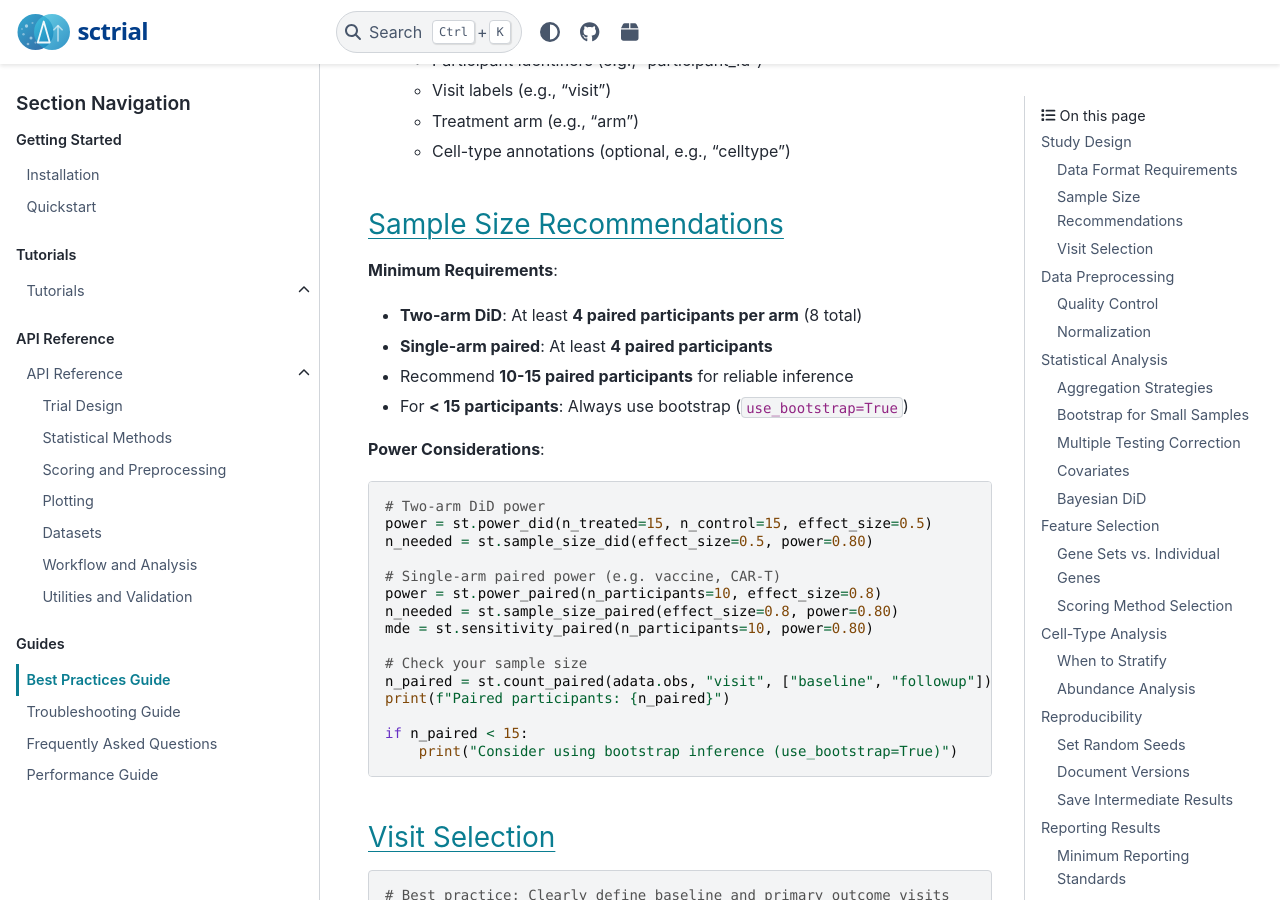
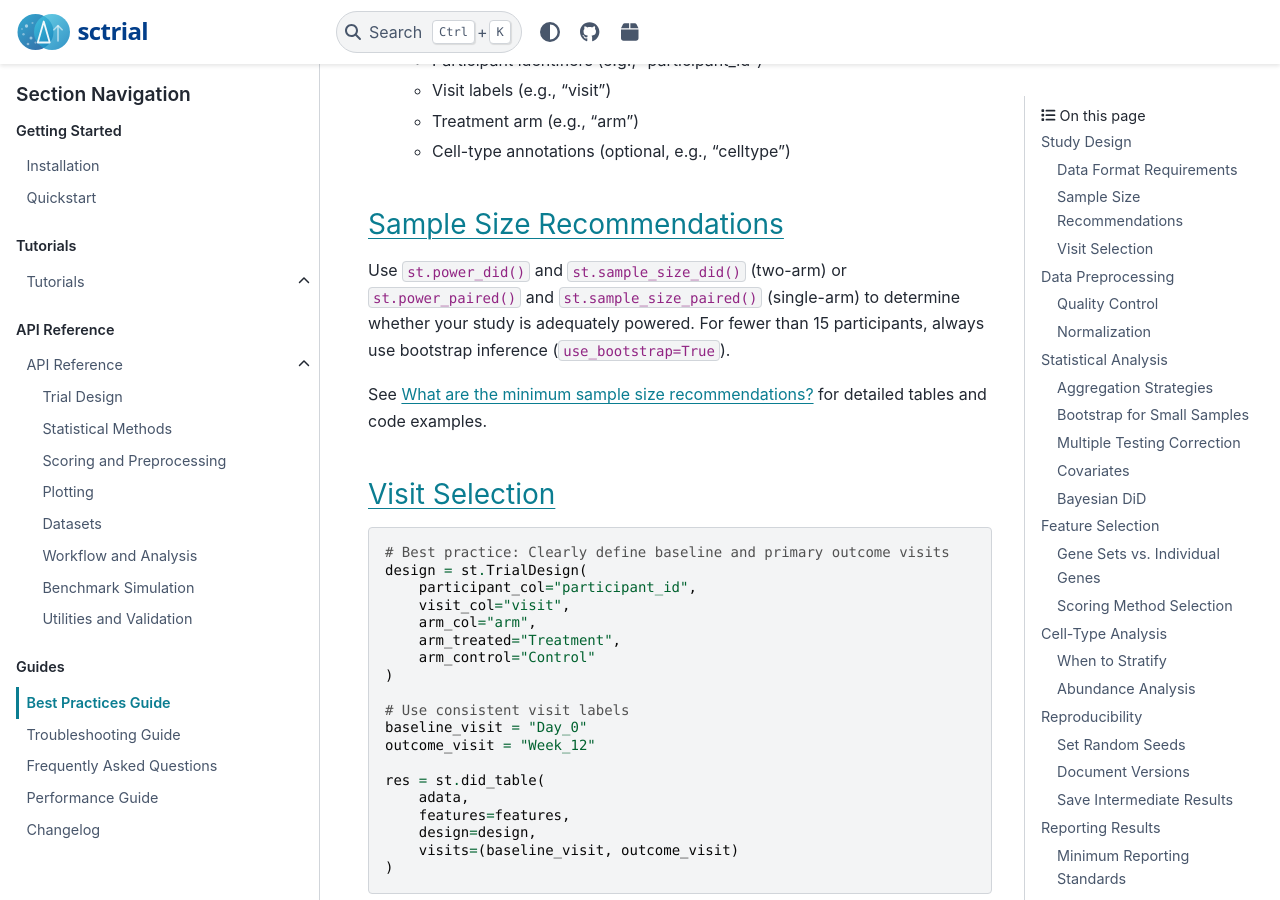
Before and after one commit to TheOmarLab/sctrial, a Sphinx documentation site: the page built from docs/source/best_practices.rst, in a window 1280 px wide and 900 px high, scrolled down 1431 px. Built offline with Sphinx 7.4.7 and the PyData theme 0.15.4, drawn with Linux system fonts in a browser that asks for light colours; pages that are not in the unit, such as notebooks, are missing from menus.

Commit message:
Add benchmark simulation docs, changelog, deduplicate sample size content
- api/benchmark.rst: new page documenting SimulationConfig, simulate_trial,
  calibrate_from_real_data, validate_simulator, run_benchmark
- api/statistics.rst: add Monte Carlo Simulation section (stats.simulation)
- changelog.rst: include CHANGELOG.md via myst_parser (standard practice
  for scverse-ecosystem packages)
- conf.py: add myst_parser extension for Markdown changelog rendering
- best_practices.rst: replace duplicate sample size tables with
  cross-reference to FAQ
- faq.rst: add _faq-sample-size label for cross-referencing

```diff
--- a/docs/source/api/index.rst
+++ b/docs/source/api/index.rst
@@ -10,4 +10,5 @@ API Reference
    plotting
    datasets
    workflow
+   benchmark
    utilities
--- a/docs/source/api/statistics.rst
+++ b/docs/source/api/statistics.rst
@@ -102,3 +102,9 @@ Summary Utilities
 .. automodule:: sctrial.stats.summary
    :members:
    :show-inheritance:
+
+Monte Carlo Simulation
+----------------------
+.. automodule:: sctrial.stats.simulation
+   :members:
+   :show-inheritance:
--- a/docs/source/best_practices.rst
+++ b/docs/source/best_practices.rst
@@ -27,32 +27,12 @@ An ``AnnData`` object with:
 Sample Size Recommendations
 ~~~~~~~~~~~~~~~~~~~~~~~~~~~~
 
-**Minimum Requirements**:
+Use ``st.power_did()`` and ``st.sample_size_did()`` (two-arm) or
+``st.power_paired()`` and ``st.sample_size_paired()`` (single-arm) to
+determine whether your study is adequately powered. For fewer than 15
+participants, always use bootstrap inference (``use_bootstrap=True``).
 
-- **Two-arm DiD**: At least **4 paired participants per arm** (8 total)
-- **Single-arm paired**: At least **4 paired participants**
-- Recommend **10-15 paired participants** for reliable inference
-- For **< 15 participants**: Always use bootstrap (``use_bootstrap=True``)
-
-**Power Considerations**:
-
-.. code-block:: python
-
-   # Two-arm DiD power
-   power = st.power_did(n_treated=15, n_control=15, effect_size=0.5)
-   n_needed = st.sample_size_did(effect_size=0.5, power=0.80)
-
-   # Single-arm paired power (e.g. vaccine, CAR-T)
-   power = st.power_paired(n_participants=10, effect_size=0.8)
-   n_needed = st.sample_size_paired(effect_size=0.8, power=0.80)
-   mde = st.sensitivity_paired(n_participants=10, power=0.80)
-
-   # Check your sample size
-   n_paired = st.count_paired(adata.obs, "visit", ["baseline", "followup"])
-   print(f"Paired participants: {n_paired}")
-
-   if n_paired < 15:
-       print("Consider using bootstrap inference (use_bootstrap=True)")
+See :ref:`faq-sample-size` for detailed tables and code examples.
 
 Visit Selection
 ~~~~~~~~~~~~~~~
--- /dev/null
+++ b/docs/source/changelog.rst
@@ -0,0 +1,5 @@
+Changelog
+=========
+
+.. include:: ../../CHANGELOG.md
+   :parser: myst_parser.sphinx_
--- a/docs/source/conf.py
+++ b/docs/source/conf.py
@@ -16,6 +16,7 @@ extensions = [
     "sphinx.ext.napoleon",
     "sphinx.ext.viewcode",
     "sphinx.ext.intersphinx",
+    "myst_parser",
     "nbsphinx",
     "sphinx_design",
     "sphinx_copybutton",
--- a/docs/source/faq.rst
+++ b/docs/source/faq.rst
@@ -171,6 +171,8 @@ When should I use bootstrap vs. standard errors?
    \hat{t}_b^* = \frac{\hat{\beta}^* - \hat{\beta}}{\text{SE}(\hat{\beta}^*)}
 
 where :math:`\hat{\beta}^*` is the bootstrap estimate.
+
+.. _faq-sample-size:
 
 What are the minimum sample size recommendations?
 ~~~~~~~~~~~~~~~~~~~~~~~~~~~~~~~~~~~~~~~~~~~~~~~~~
--- a/docs/source/index.rst
+++ b/docs/source/index.rst
@@ -108,3 +108,4 @@ If you use **sctrial** in your research, please cite:
    troubleshooting
    faq
    performance
+   changelog
```
Also changed, not shown: docs/source/api/benchmark.rst (added, +24 -0 lines).
